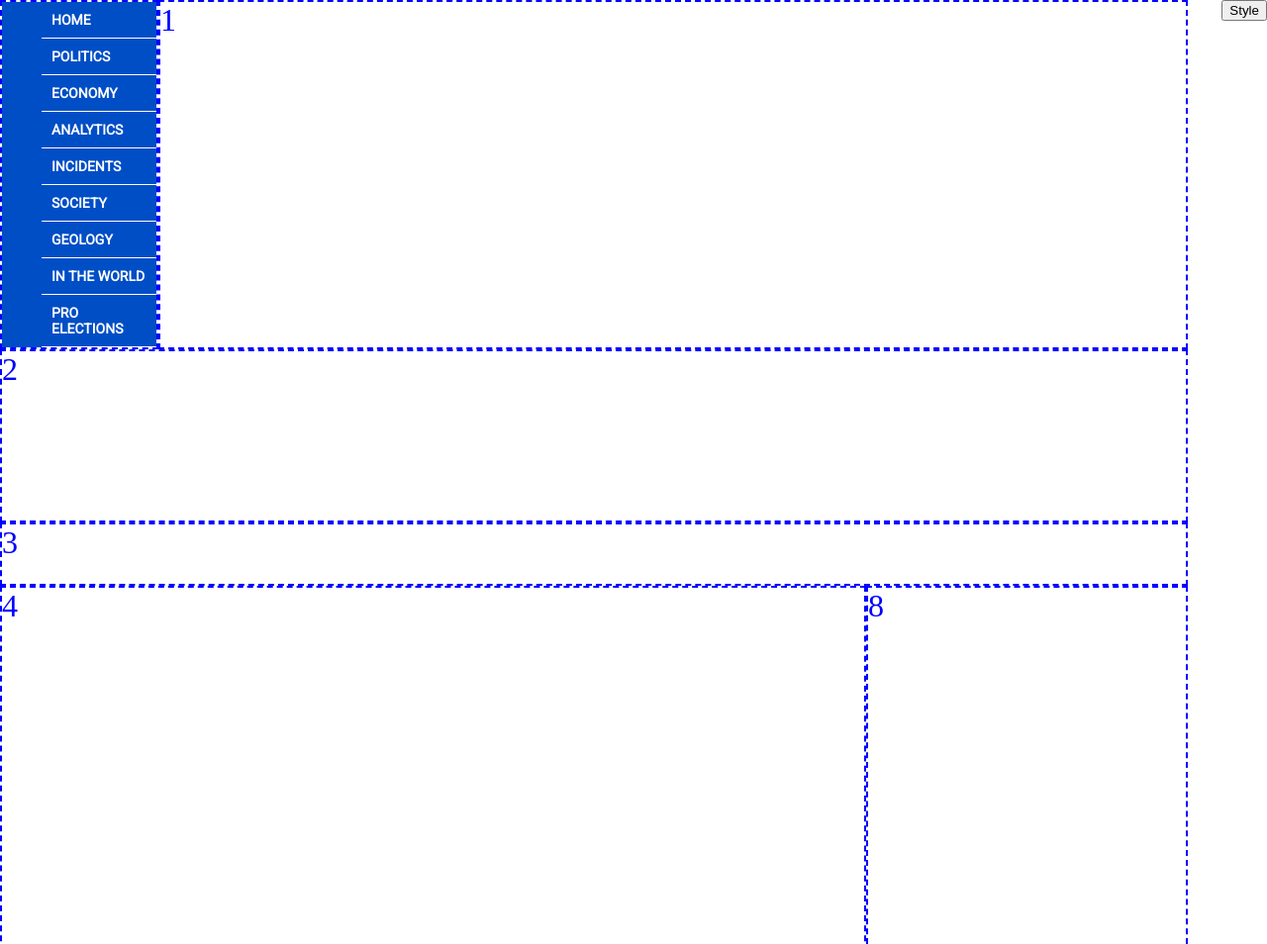
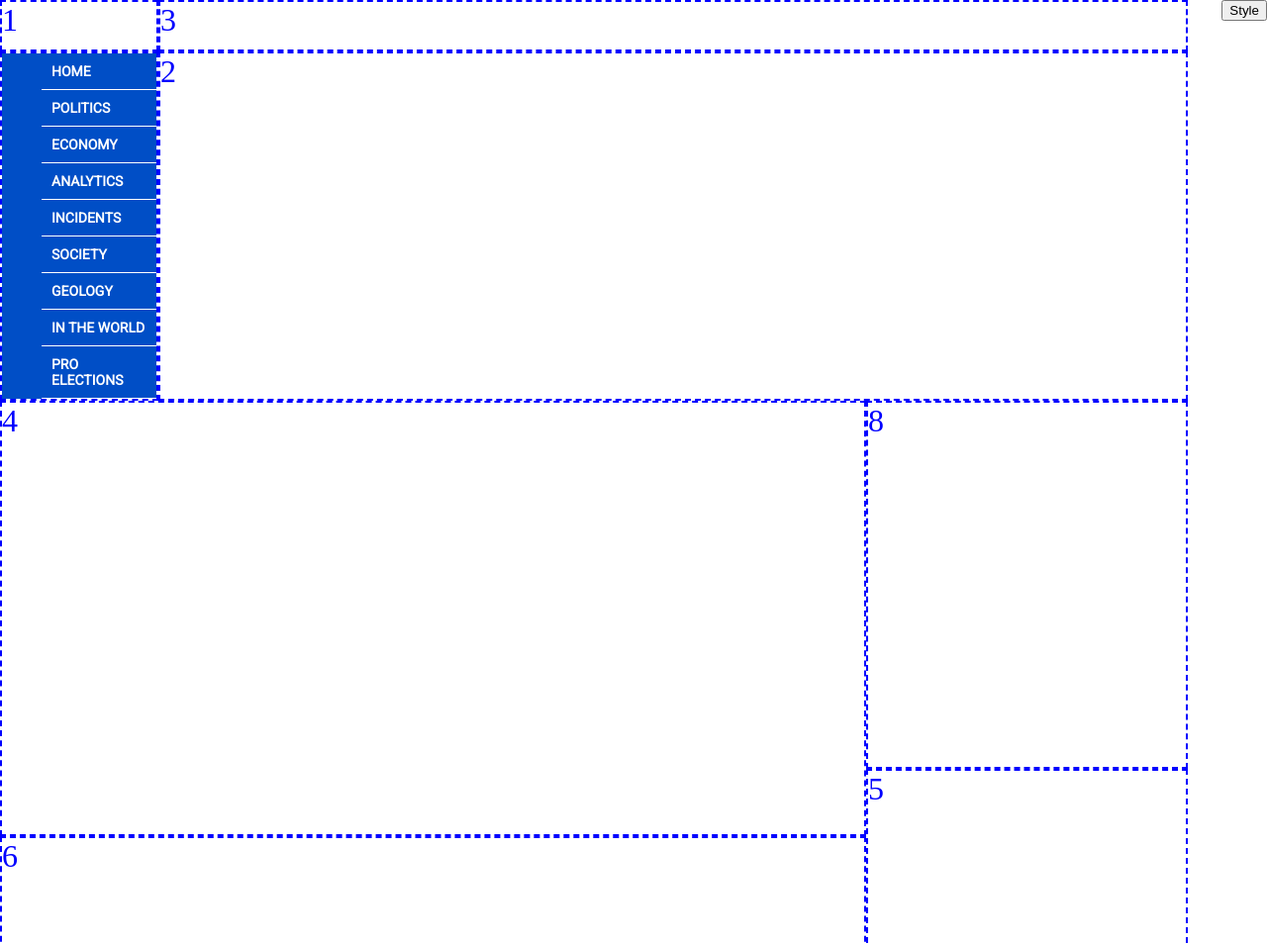
Before and after one commit to sinkrizz/personal-page, a plain HTML site: page grid3.html in a window 1280 px wide. Shown: the top 954 px of the page at 99% size. Drawn offline with Linux system fonts and the light colour scheme.

Commit message:
grid3 layout

```diff
--- a/grid3.css
+++ b/grid3.css
@@ -23,9 +23,9 @@ body {
   grid-template-rows: minmax(52px, auto) minmax(175px, auto) minmax(64px, auto) minmax(372px, auto) minmax(68px, auto) minmax(328px, auto);
   grid-template-columns: minmax(20px, 160px) minmax(20px, 715px) minmax(20px, 325px);
   grid-template-areas:
-  "seven one one"
-  "two two two"
-  "three three three"
+  "one three three"
+  "seven two two"
+  "seven two two"
   "four four eight"
   "four four five"
   "six six five";
```
